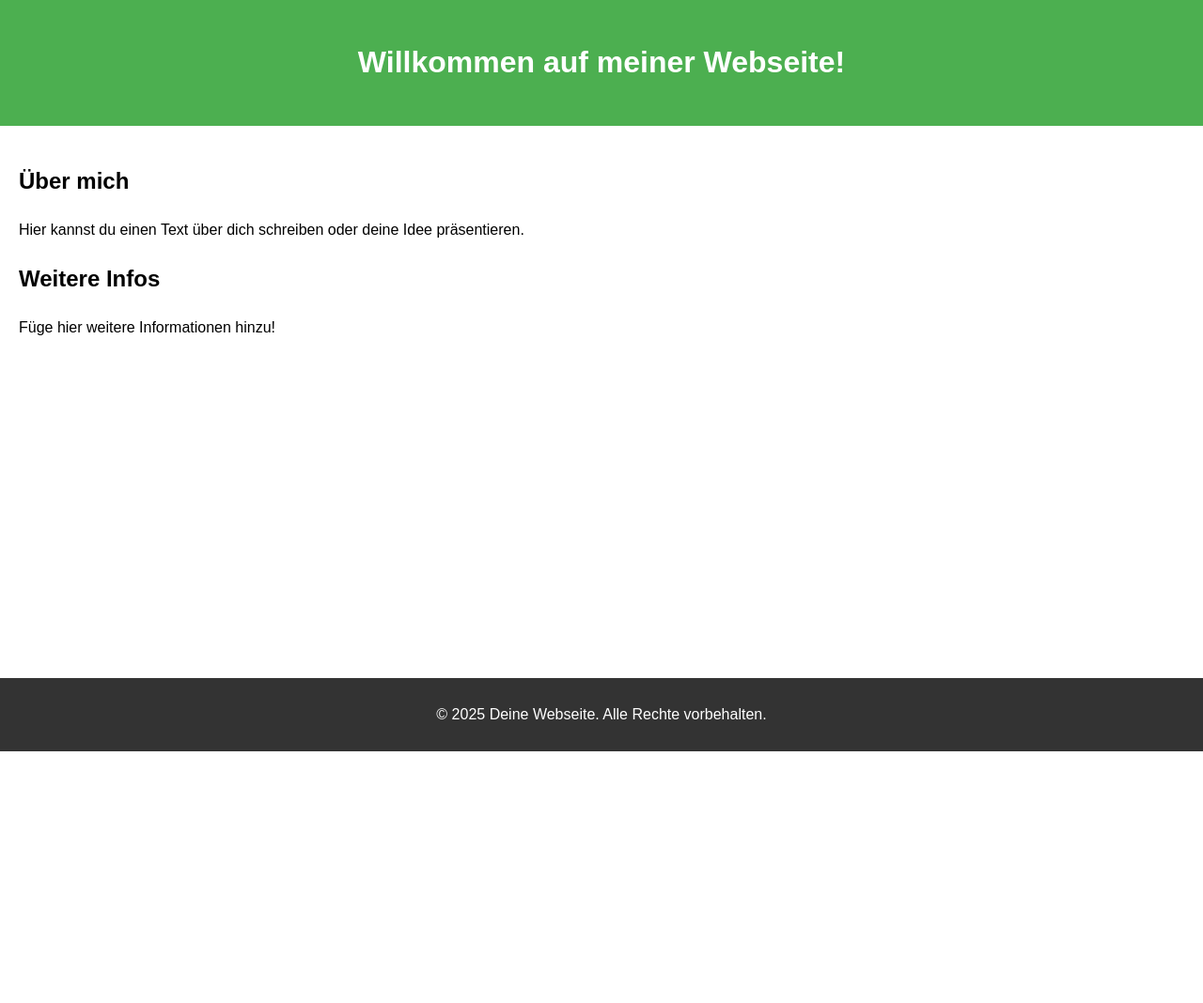
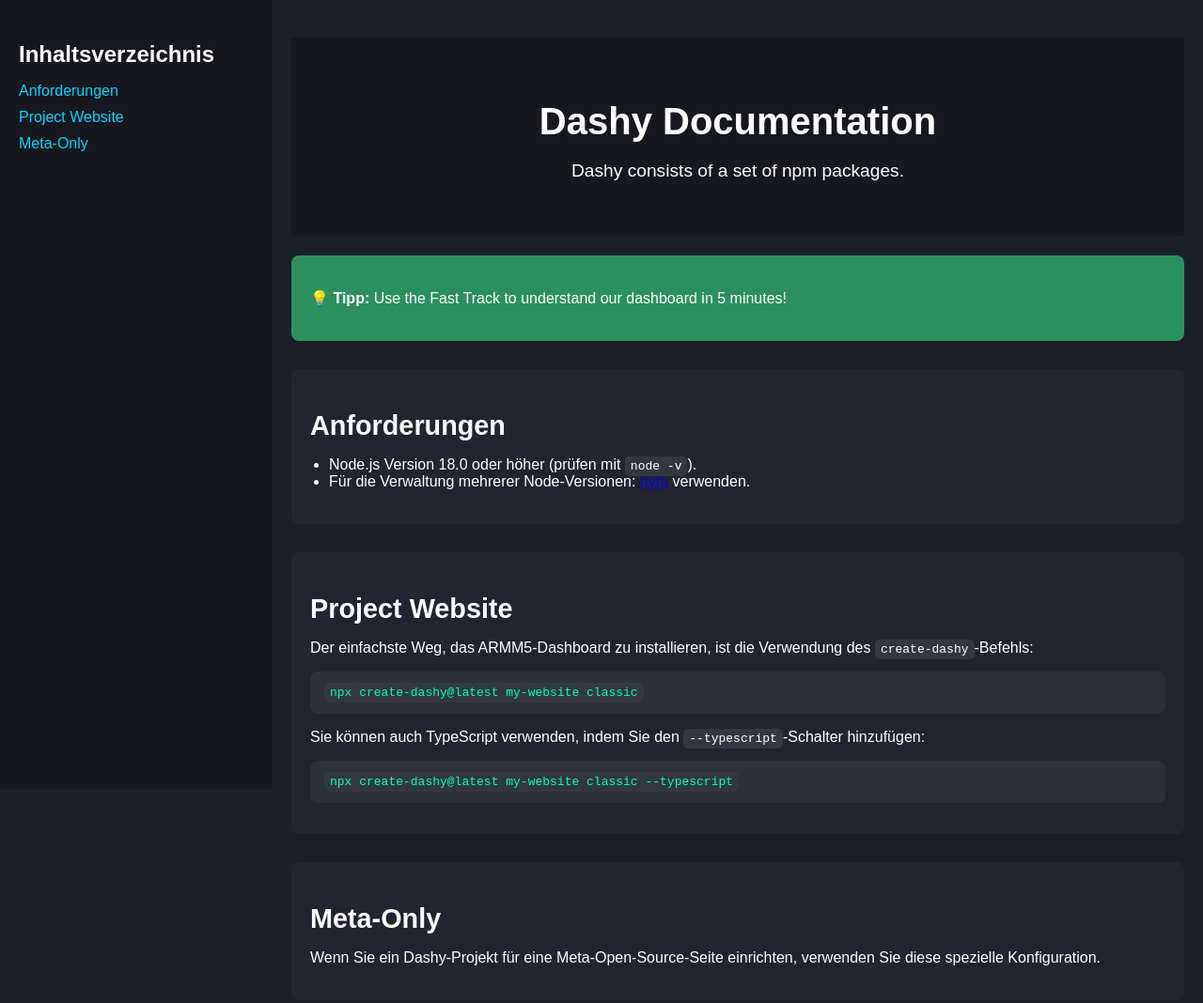
Before and after one commit to SoftwareEngineering-WS2025-ARMMS/documentation, a plain HTML site: page index.html in a window 1280 px wide. Shown: the top 1068 px of the page at 94% size. Before the commit the page ends 800 px from the top, so only its background shows below. Drawn offline with Linux system fonts and the light colour scheme.

Commit message:
sidebar, adaptions doc

```diff
--- a/index.html
+++ b/index.html
@@ -3,32 +3,59 @@
 <head>
     <meta charset="UTF-8">
     <meta name="viewport" content="width=device-width, initial-scale=1.0">
-    <title>Meine Webseite</title>
-    <!-- Einbinden der CSS-Datei -->
+    <title>Installation Doku-Seite</title>
     <link rel="stylesheet" href="style.css">
 </head>
 <body>
+    <div class="container">
+        <!-- Sidebar mit Inhaltsverzeichnis -->
+        <nav class="sidebar">
+            <h3>Inhaltsverzeichnis</h3>
+            <ul>
+                <li><a href="#anforderungen">Anforderungen</a></li>
+                <li><a href="#scaffold">Project Website</a></li>
+                <li><a href="#meta-only">Meta-Only</a></li>
+            </ul>
+        </nav>
+
+        <!-- Hauptinhalt -->
+        <div class="content">
             <header>
-        <h1>Willkommen auf meiner Webseite!</h1>
+                <h1>Dashy Documentation</h1>
+                <p>Dashy consists of a set of npm packages.</p>
             </header>
 
             <main>
-        <section>
-            <h2>Über mich</h2>
-            <p>Hier kannst du einen Text über dich schreiben oder deine Idee präsentieren.</p>
+                <section class="tip-box">
+                    <p>💡 <strong>Tipp:</strong> Use the Fast Track to understand our dashboard in 5 minutes!</p>
                 </section>
 
-        <section>
-            <h2>Weitere Infos</h2>
-            <p>Füge hier weitere Informationen hinzu!</p>
+                <section id="anforderungen" class="requirements">
+                    <h2>Anforderungen</h2>
+                    <ul>
+                        <li>Node.js Version 18.0 oder höher (prüfen mit <code>node -v</code>).</li>
+                        <li>Für die Verwaltung mehrerer Node-Versionen: <a href="#">nvm</a> verwenden.</li>
+                    </ul>
+                </section>
+
+                <section id="scaffold" class="scaffold">
+                    <h2>Project Website</h2>
+                    <p>Der einfachste Weg, das ARMM5-Dashboard zu installieren, ist die Verwendung des <code>create-dashy</code>-Befehls:</p>
+                    <pre><code>npx create-dashy@latest my-website classic</code></pre>
+                    <p>Sie können auch TypeScript verwenden, indem Sie den <code>--typescript</code>-Schalter hinzufügen:</p>
+                    <pre><code>npx create-dashy@latest my-website classic --typescript</code></pre>
+                </section>
+
+                <section id="meta-only" class="meta-only">
+                    <h2>Meta-Only</h2>
+                    <p>Wenn Sie ein Dashy-Projekt für eine Meta-Open-Source-Seite einrichten, verwenden Sie diese spezielle Konfiguration.</p>
                 </section>
             </main>
 
             <footer>
-        <p>&copy; 2025 Deine Webseite. Alle Rechte vorbehalten.</p>
+                <p>&copy; 2025 Dokumentation</p>
             </footer>
-
-    <!-- Optional: Einbinden der JavaScript-Datei -->
-    <script src="script.js"></script>
+        </div>
+    </div>
 </body>
 </html>
--- a/script.js
+++ b/script.js
@@ -1,3 +1,3 @@
 document.addEventListener("DOMContentLoaded", () => {
-    console.log("Die Webseite ist vollständig geladen!");
+    console.log("Webseite geladen!");
 });
--- a/style.css
+++ b/style.css
@@ -1,27 +1,113 @@
 body {
-    font-family: Arial, sans-serif;
     margin: 0;
+    font-family: 'Arial', sans-serif;
+    color: white;
+    background-color: #1c1e26;
+}
+
+.container {
+    display: flex;
+}
+
+.sidebar {
+    width: 250px;
+    background-color: #16181d;
+    padding: 20px;
+    height: 100vh;
+    position: sticky;
+    top: 0;
+    overflow-y: auto;
+}
+
+.sidebar h3 {
+    color: #fff;
+    margin-bottom: 10px;
+    font-size: 1.5rem;
+}
+
+.sidebar ul {
+    list-style: none;
     padding: 0;
-    line-height: 1.6;
+}
+
+.sidebar li {
+    margin-bottom: 10px;
+}
+
+.sidebar a {
+    color: #00d4ff;
+    text-decoration: none;
+}
+
+.sidebar a:hover {
+    text-decoration: underline;
+}
+
+.content {
+    flex-grow: 1;
+    padding: 40px 20px;
 }
 
 header {
-    background-color: #4CAF50;
-    color: white;
-    padding: 20px;
     text-align: center;
+    background-color: #16181d;
+    padding: 40px 20px;
+    margin-bottom: 20px;
 }
 
-main {
+header h1 {
+    font-size: 2.5rem;
+    margin-bottom: 10px;
+}
+
+header p {
+    font-size: 1.2rem;
+}
+
+.tip-box {
+    background-color: #2a915e;
+    border-radius: 8px;
     padding: 20px;
+    margin-bottom: 30px;
+    color: white;
+}
+
+.requirements,
+.scaffold,
+.meta-only {
+    background-color: #22242e;
+    padding: 20px;
+    border-radius: 8px;
+    margin-bottom: 30px;
+}
+
+h2 {
+    font-size: 1.8rem;
+    margin-bottom: 10px;
+}
+
+ul {
+    padding-left: 20px;
+}
+
+pre {
+    background-color: #2d2f39;
+    padding: 15px;
+    border-radius: 8px;
+    overflow-x: auto;
+    color: #00ffb8;
+}
+
+code {
+    font-family: monospace;
+    background-color: #333740;
+    padding: 3px 6px;
+    border-radius: 5px;
 }
 
 footer {
-    background-color: #333;
-    color: white;
+    background-color: #16181d;
     text-align: center;
     padding: 10px 0;
-    position: fixed;
-    bottom: 0;
-    width: 100%;
+    margin-top: 20px;
 }
```
Lines whose indentation alone changed are shown as unchanged.
